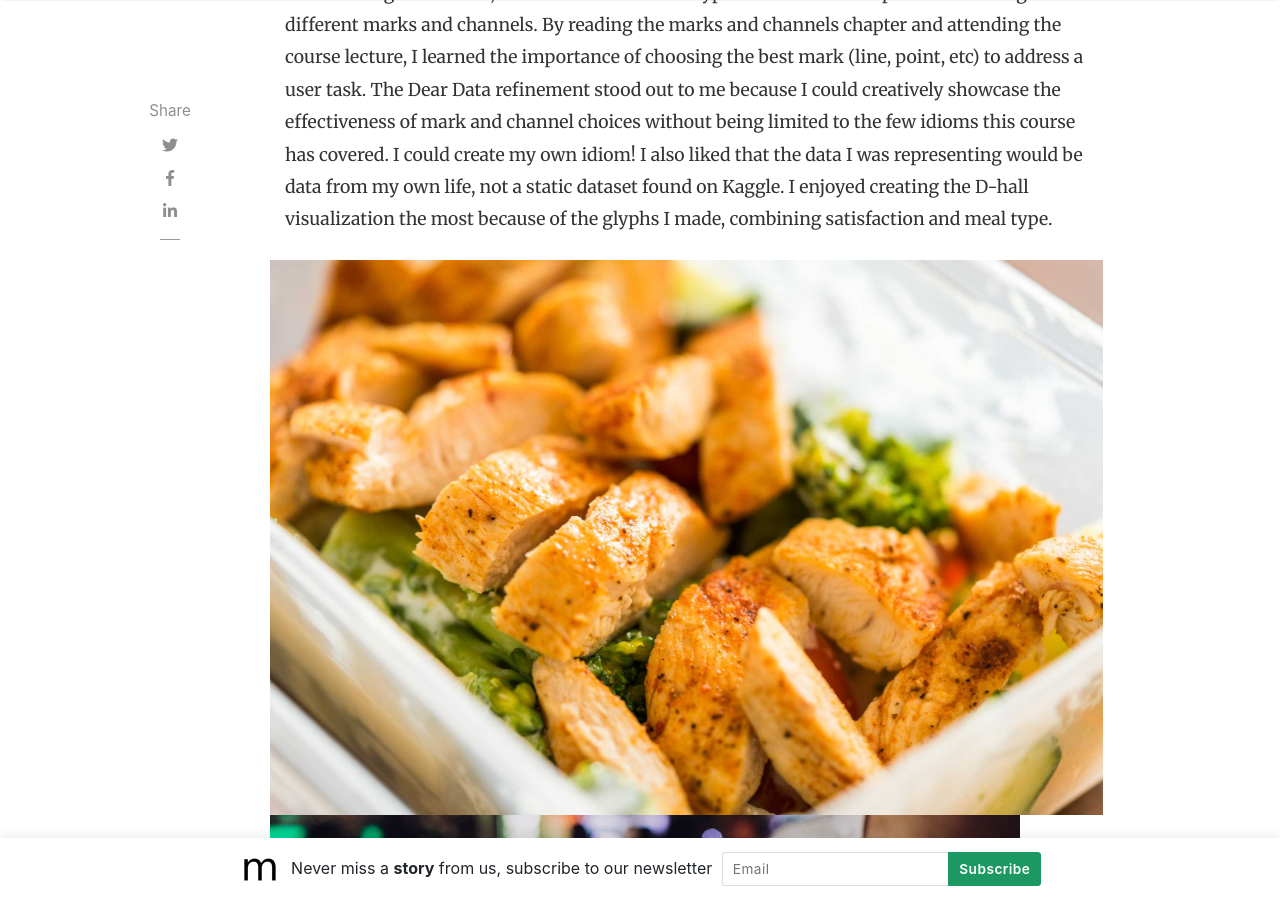
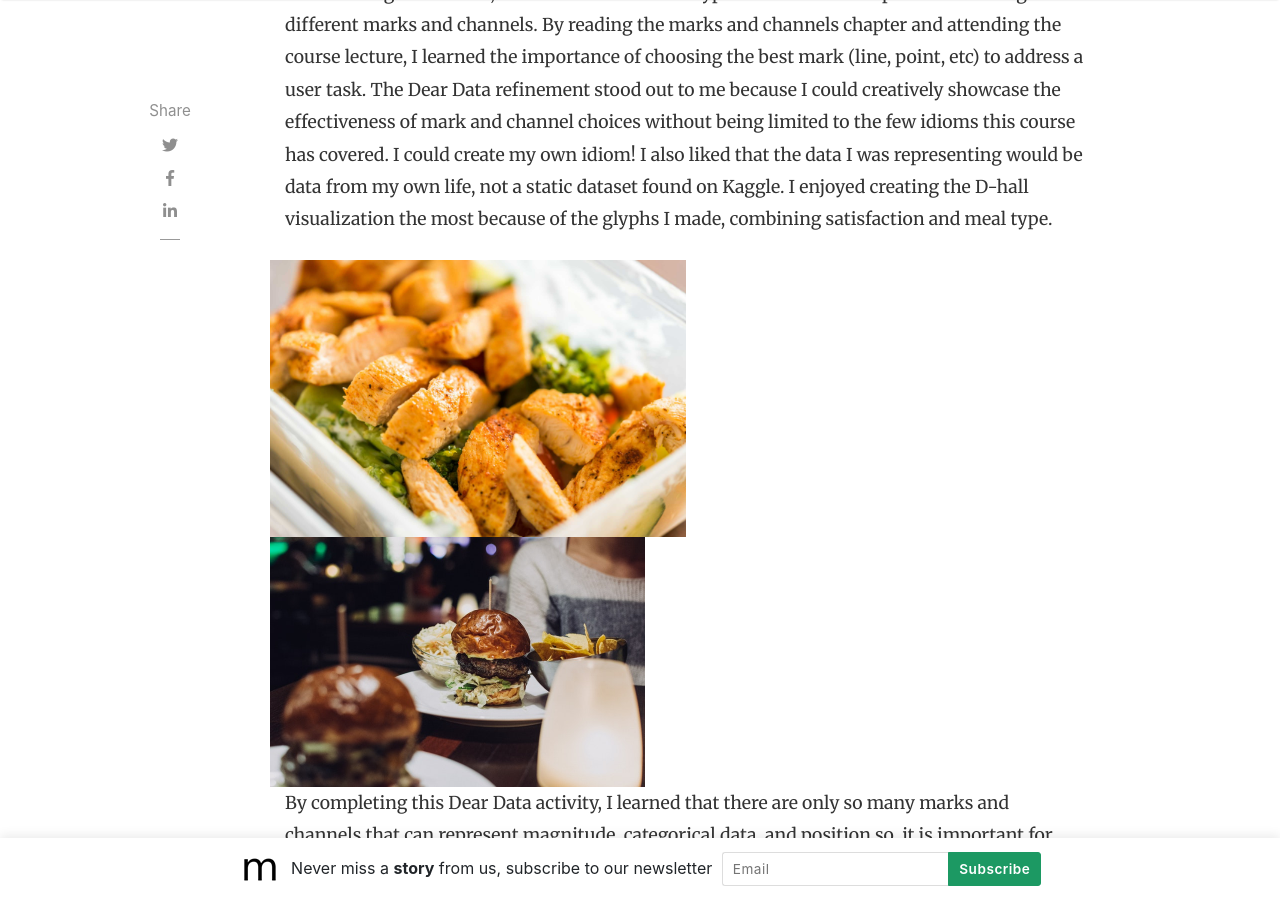
Before and after one commit to leahp21/datavis-a3, a Jekyll site: the page built from _posts/2025-05-15-m-c.md, in a window 1280 px wide and 900 px high, scrolled down 1018 px. Built offline with Jekyll 4.4.1, drawn with Linux system fonts in a browser that asks for light colours; nearby versions of some CDN libraries; comment, search, counter and statistics services are not loaded.

```diff
--- a/_posts/2025-05-15-m-c.md
+++ b/_posts/2025-05-15-m-c.md
@@ -13,10 +13,10 @@
 
 <div class="row">
   <div class="column">
-    <img src="{{ site.baseurl }}/assets/images/1.jpg" alt="Snow" style="width:100%">
+    <img src="{{ site.baseurl }}/assets/images/1.jpg" alt="Snow" style="width:50%">
   </div>
   <div class="column">
-    <img src="{{ site.baseurl }}/assets/images/2.jpg" alt="Forest" style="width:100%">
+    <img src="{{ site.baseurl }}/assets/images/2.jpg" alt="Forest" style="width:50%">
   </div>
 </div>
 
```
